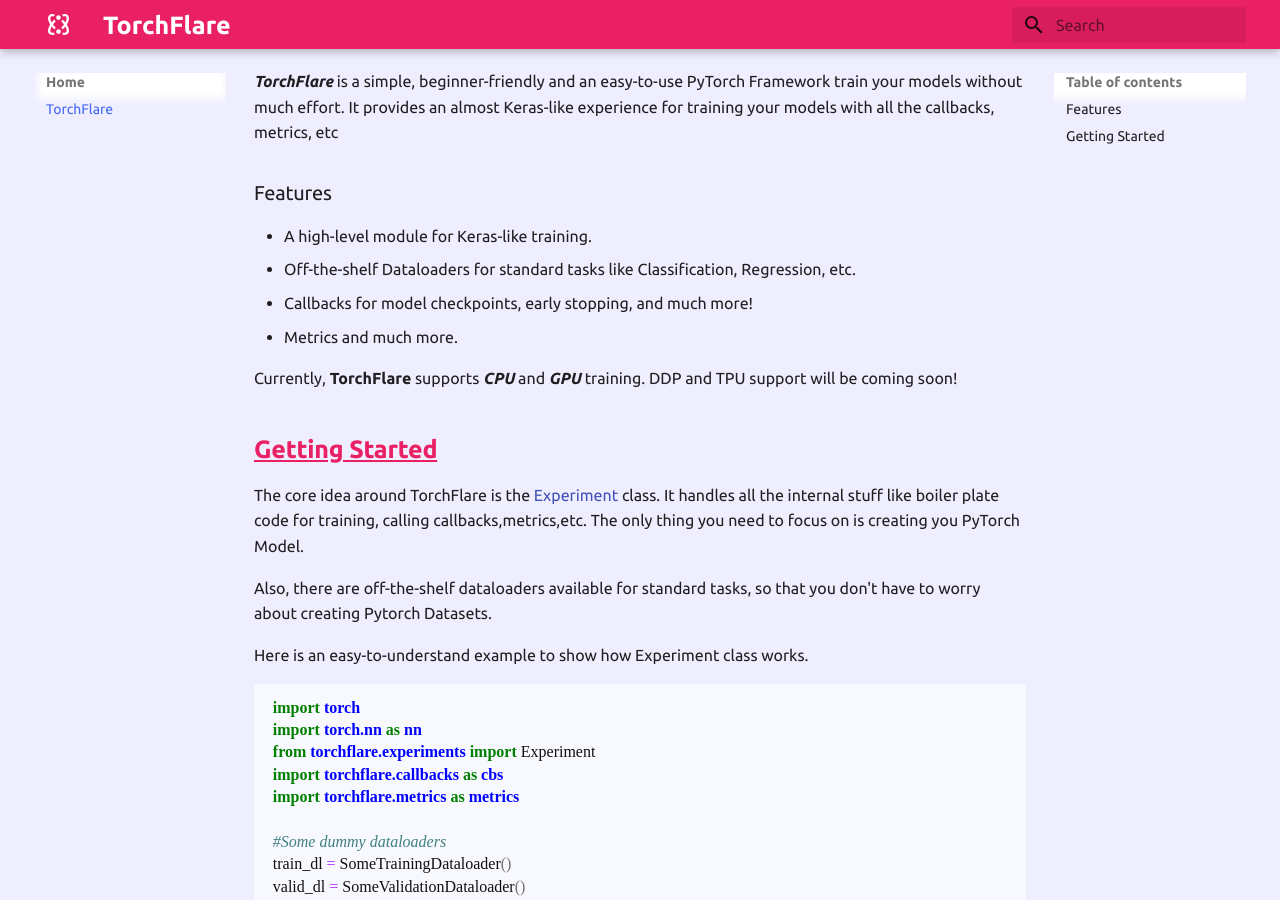
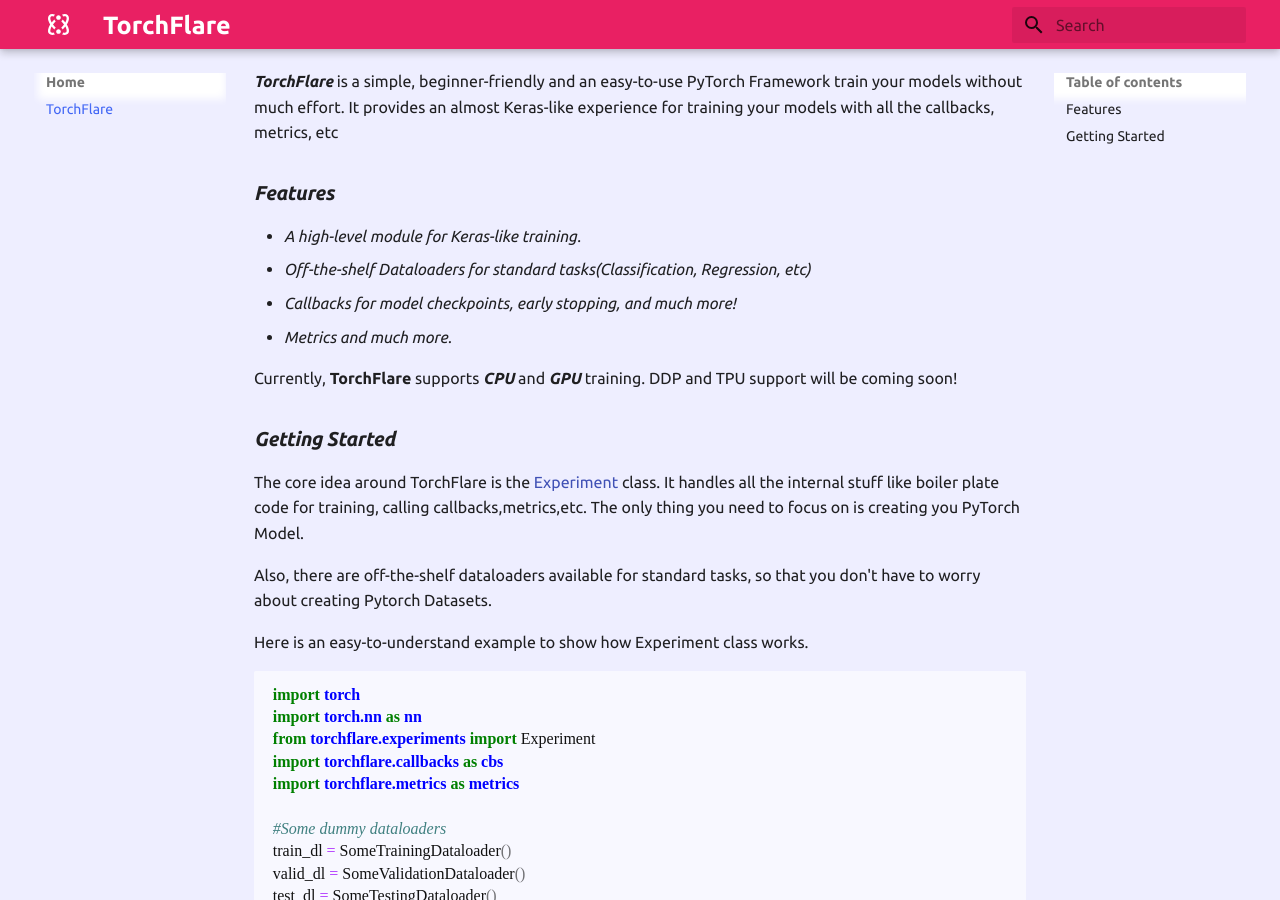
Before and after one commit to Atharva-Phatak/torchflare, an MkDocs documentation site: the page built from docs/index.md, in a window 1280 px wide and 900 px high, scrolled down 338 px. Built offline with MkDocs 1.6.1 and Material for MkDocs 9.7.7, drawn with Linux system fonts in a browser that asks for light colours; comment, search, counter and statistics services are not loaded.

Commit message:
added minor changes

```diff
--- a/docs/index.md
+++ b/docs/index.md
@@ -4,15 +4,14 @@
 It provides an almost Keras-like experience for training
 your models with all the callbacks, metrics, etc
 
-### Features
-
-* A high-level module for Keras-like training.
-* Off-the-shelf Dataloaders for standard tasks like Classification, Regression, etc.
-* Callbacks for model checkpoints, early stopping, and much more!
-* Metrics and much more.
+### ***Features***
+* _A high-level module for Keras-like training._
+* _Off-the-shelf Dataloaders for standard tasks(Classification, Regression, etc)_
+* _Callbacks for model checkpoints, early stopping, and much more!_
+* _Metrics and much more._
 
 Currently, **TorchFlare** supports ***CPU*** and ***GPU*** training. DDP and TPU support will be coming soon!
-## Getting Started
+### ***Getting Started***
 
 The core idea around TorchFlare is the [Experiment](/torchflare/experiments/experiment.py)
 class. It handles all the internal stuff like boiler plate code for training,
```
Also changed, not shown: README.md (+6 -6 lines).
